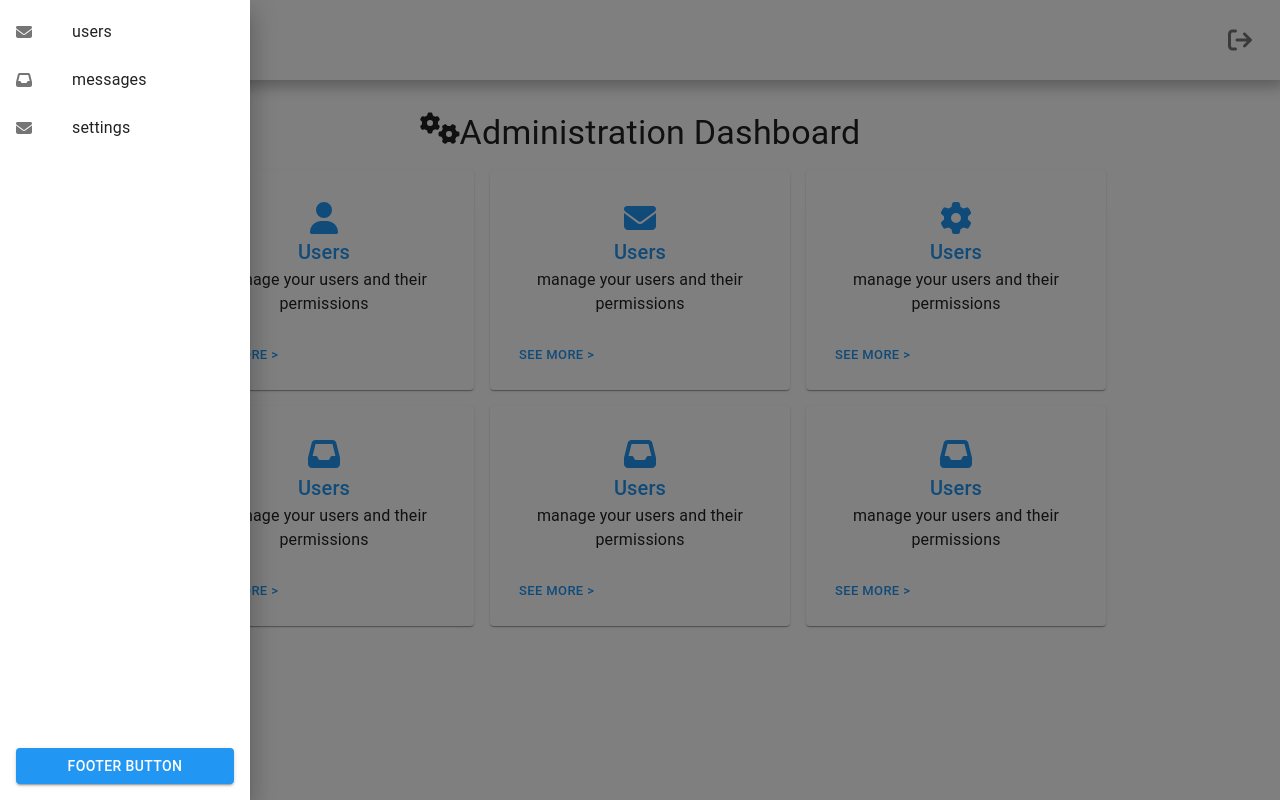
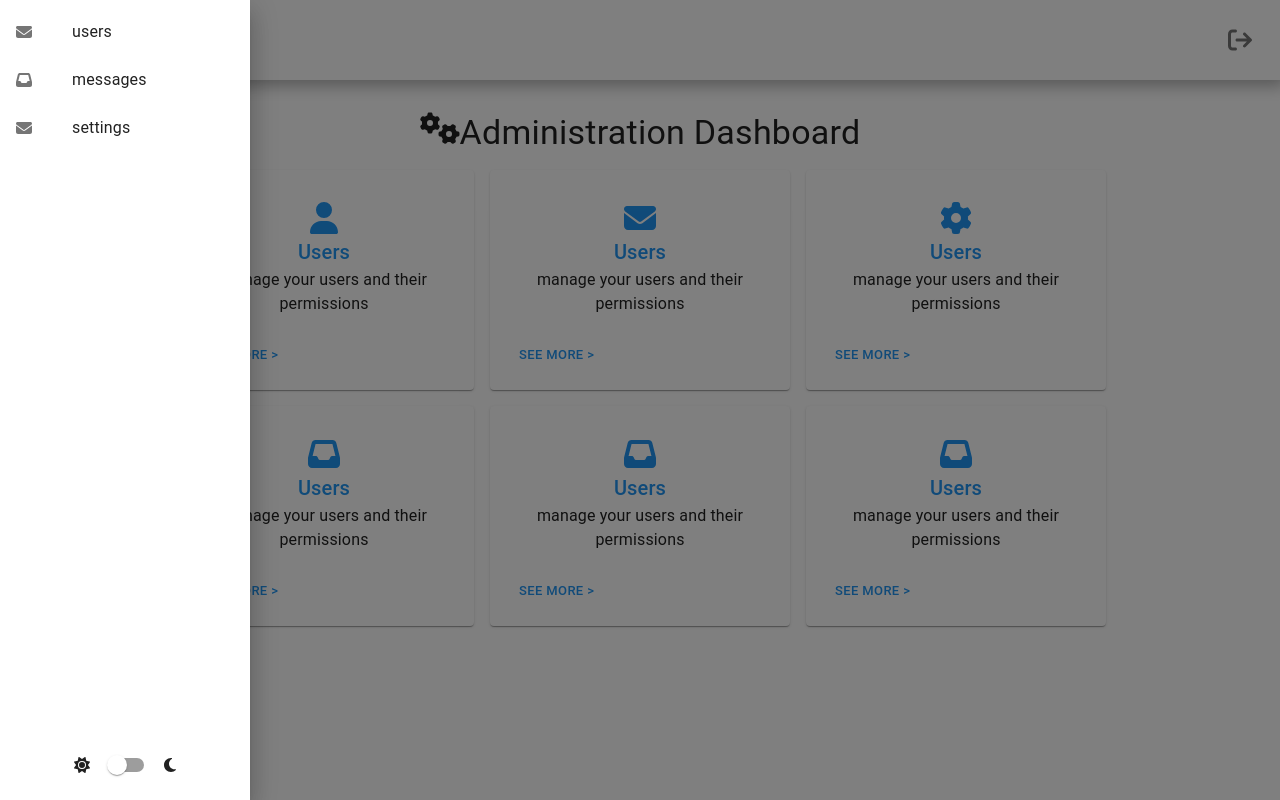
Before and after one commit to WilsonBravo/admin_dashboard, a React (Vite) app in the folder client/: page / in a window 1280 px wide. Both pictures are taken after a click on the button 40 px from the left and 40 px from the top of the page. Built offline with nearby package versions, Linux system fonts and the light colour scheme.

Commit message:
feat: change theme palette

```diff
--- a/client/src/app/home/home.tsx
+++ b/client/src/app/home/home.tsx
@@ -1,9 +1,9 @@
-import React, { useState } from "react";
+import React, { useEffect, useState } from "react";
+import { useColorScheme, useTheme } from "@mui/material";
 
 import {
   Box,
   SideBar,
-  Button,
   faEnvelope,
   faInbox,
   Typography,
@@ -12,15 +12,37 @@ import {
   Icon,
   faGears,
   faGear,
+  faSun,
+  faMoon,
+  Switch,
 } from "@/common/components/components";
 
 import { Header } from "./components/header";
 
 const Home: React.FC = () => {
+  const theme = useTheme();
+
   const [open, setOpen] = useState(false);
+  const [checkedTheme, setCheckedTheme] = useState(
+    theme.palette.mode == "dark"
+  );
+
+  useEffect(() => {
+    setCheckedTheme(theme.palette.mode == "dark");
+  }, [theme.palette.mode]);
+
+  const { mode, setMode } = useColorScheme();
+  if (!mode) {
+    return null;
+  }
 
   const toggleDrawer = (newOpen: boolean) => () => {
     setOpen(newOpen);
+  };
+
+  const handleChangeTheme = (event: React.ChangeEvent<HTMLInputElement>) => {
+    setCheckedTheme(event.target.checked);
+    setMode(event.target.checked ? "dark" : "light");
   };
 
   return (
@@ -35,10 +57,18 @@ const Home: React.FC = () => {
           { label: "settings", icon: faEnvelope, navigateTo: "/settings" },
         ]}
         footer={
-          <Box sx={{ padding: 2 }}>
-            <Button variant="contained" color="primary" fullWidth>
-              Footer Button
-            </Button>
+          <Box
+            sx={{
+              padding: 2,
+              display: "flex",
+              gap: 1,
+              alignItems: "center",
+              justifyContent: "center",
+            }}
+          >
+            <Icon icon={faSun} />
+            <Switch checked={checkedTheme} onChange={handleChangeTheme} />
+            <Icon icon={faMoon} />
           </Box>
         }
       />
--- a/client/src/common/components/components.ts
+++ b/client/src/common/components/components.ts
@@ -28,6 +28,8 @@ export {
   faUser,
   faGears,
   faGear,
+  faSun,
+  faMoon,
 } from "./icon/icon";
 
 export { RouterProvider } from "./router-provider/router-provider";
--- a/client/src/common/components/icon/icon.ts
+++ b/client/src/common/components/icon/icon.ts
@@ -7,5 +7,7 @@ export {
   faUser,
   faGears,
   faGear,
+  faSun,
+  faMoon,
 } from "@fortawesome/free-solid-svg-icons";
 export { faGithub, faLinkedin } from "@fortawesome/free-brands-svg-icons";
```
